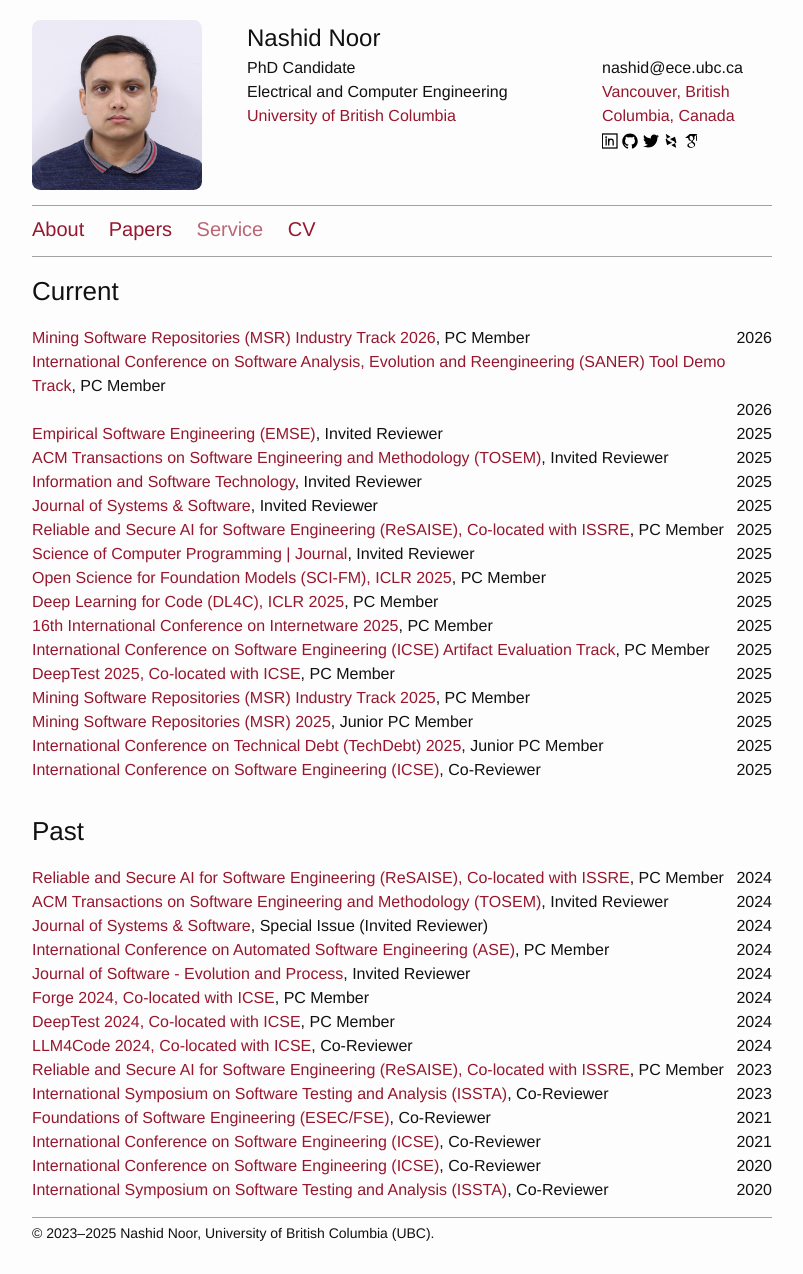
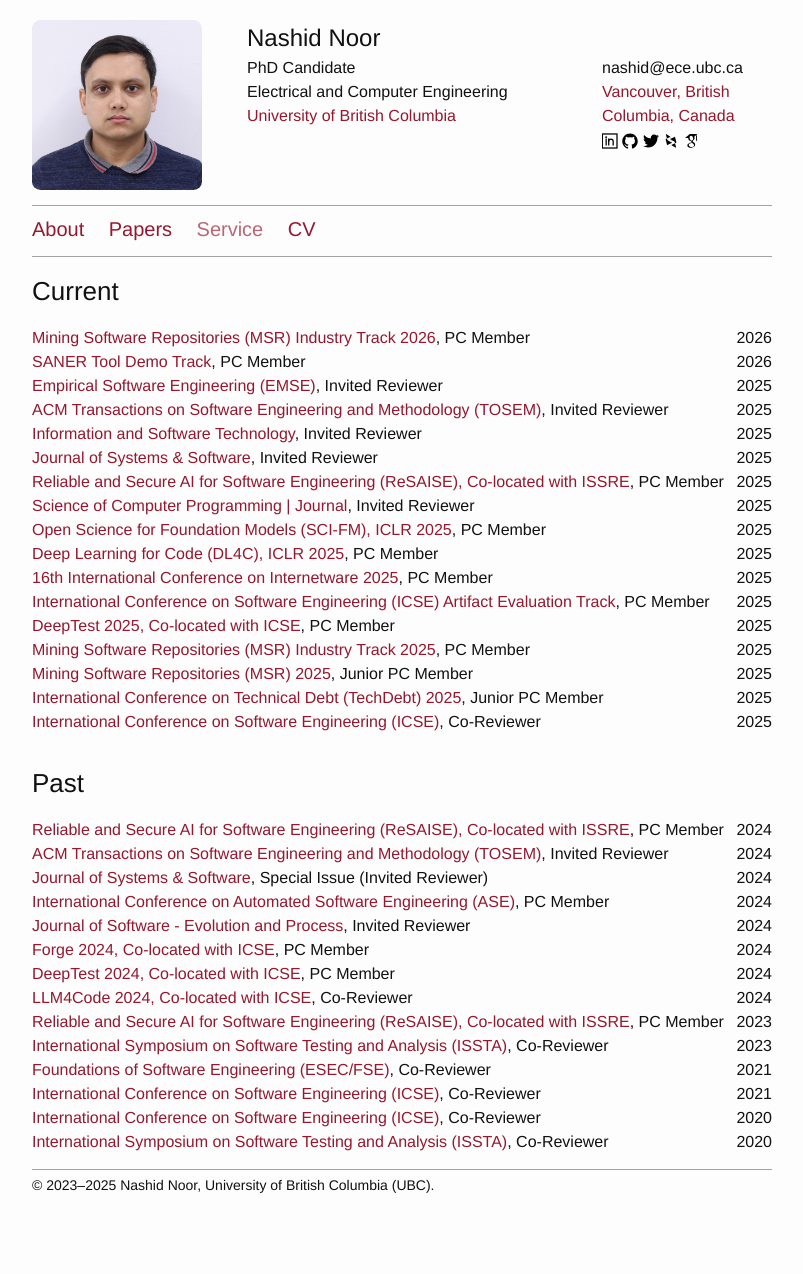
Before and after one commit to nashid/nashid.github.io, a Jekyll site: the page built from nav/service.md, in a window 1280 px wide. Shown: the whole page, without its empty margins (238-1041 px from the left). Built offline with Jekyll 4.4.1, drawn with Linux system fonts in a browser that asks for light colours; after the commit the page ends 1226 px from its top, so only the background shows below that.

Commit message:
add saner pc

```diff
--- a/_data/services.yml
+++ b/_data/services.yml
@@ -4,7 +4,7 @@
   year: 2026
   website: https://2026.msrconf.org/track/msr-2026-industry-track
 
-- name: International Conference on Software Analysis, Evolution and Reengineering (SANER) Tool Demo Track
+- name: SANER Tool Demo Track
   role: PC Member
   year: 2026
   website: https://conf.researchr.org/track/saner-2026/saner-2026-tool-demo-track
```
